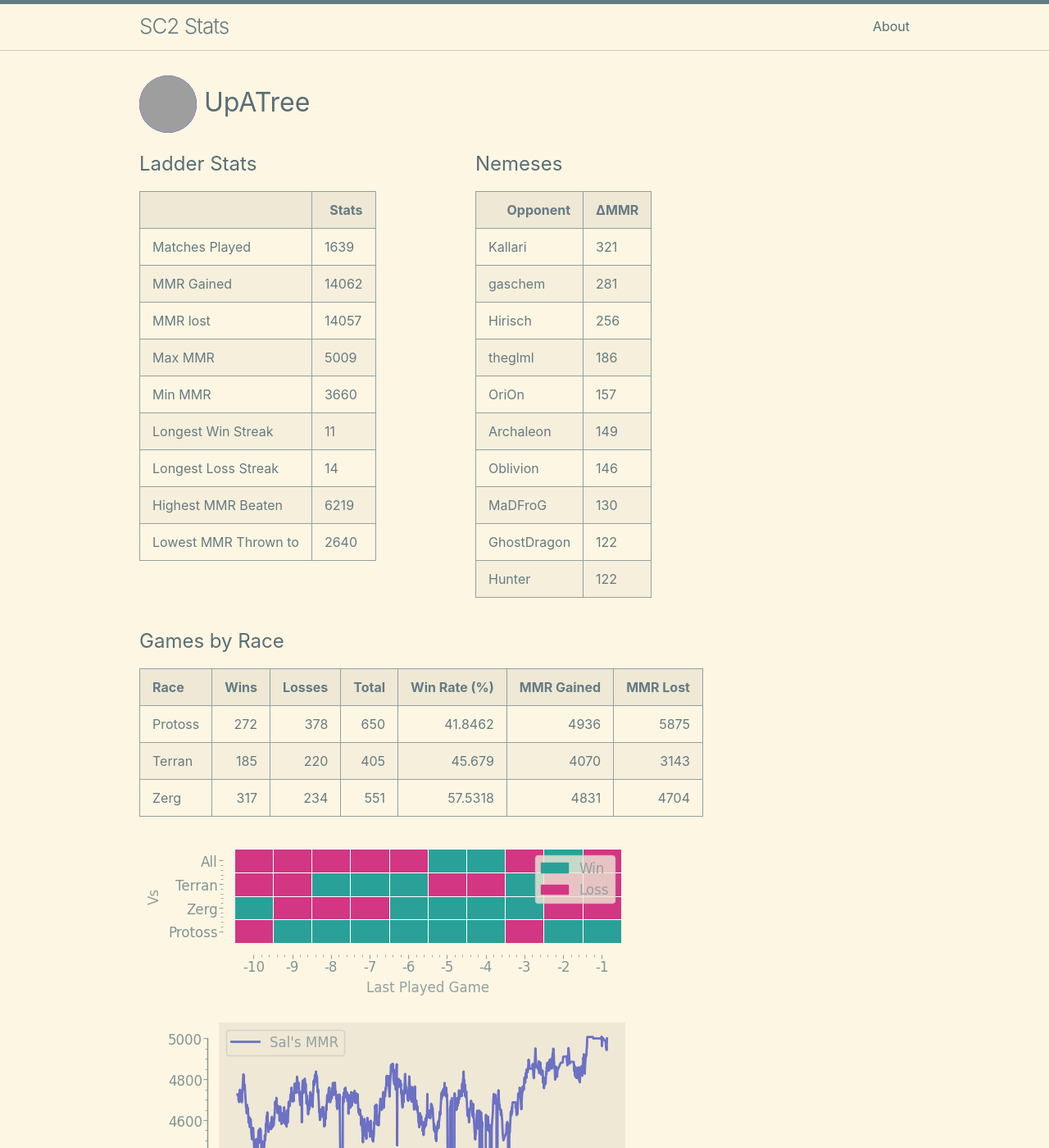
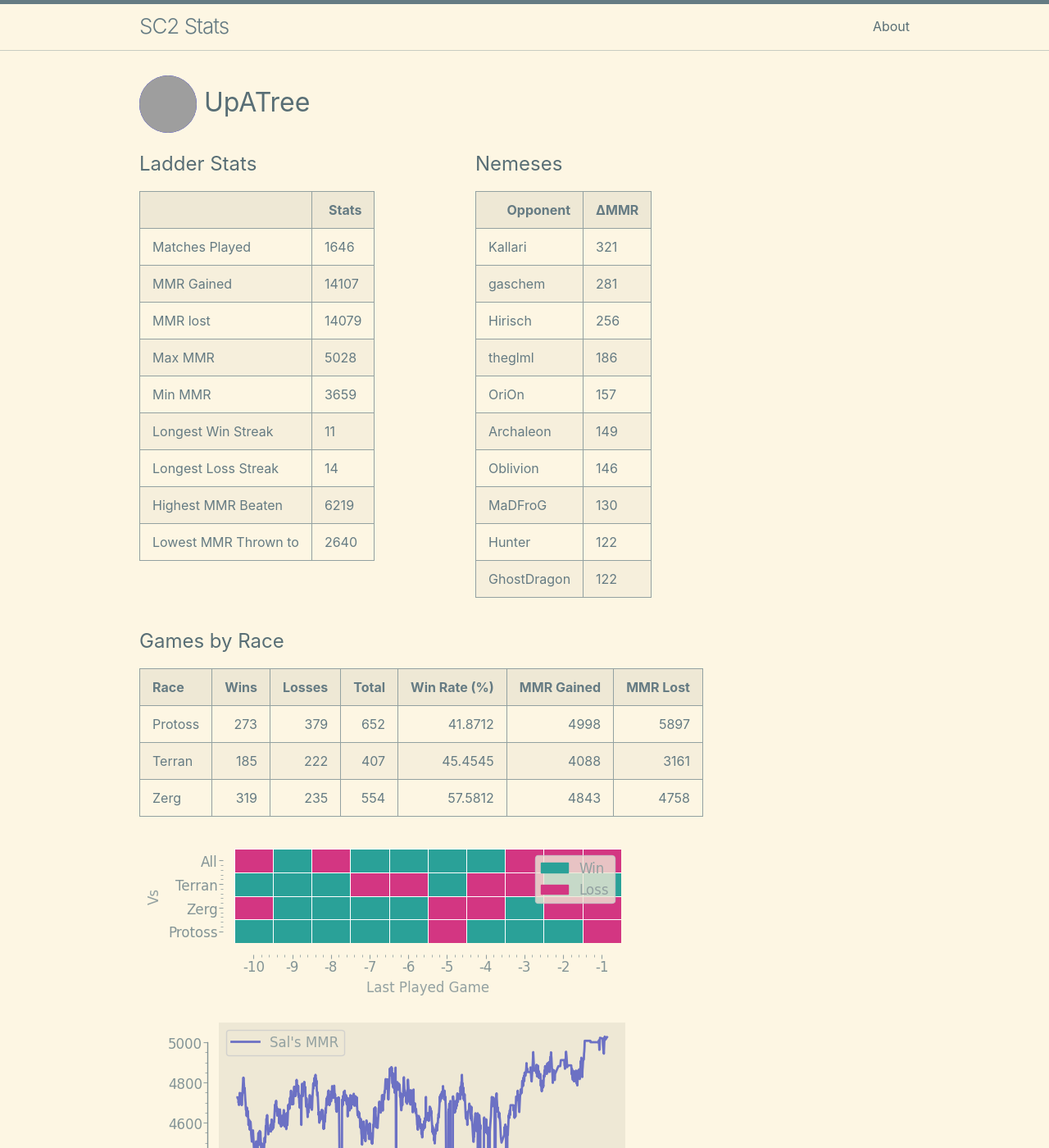
Before and after one commit to kylermurphy/UpATree, a Jekyll site: the page built from docs/index.md, in a window 1280 px wide and 1400 px high. Shown: the whole window at 82% size. Built offline with Jekyll 4.4.1, drawn with Linux system fonts in a browser that asks for light colours; grey boxes are pictures that could not be loaded.

Commit message:
running on push

```diff
--- a/docs/index.md
+++ b/docs/index.md
@@ -18,23 +18,23 @@ layout: home
   <tbody>
     <tr>
       <td>Matches Played</td>
-      <td>1639</td>
+      <td>1646</td>
     </tr>
     <tr>
       <td>MMR Gained</td>
-      <td>14062</td>
+      <td>14107</td>
     </tr>
     <tr>
       <td>MMR lost</td>
-      <td>14057</td>
+      <td>14079</td>
     </tr>
     <tr>
       <td>Max MMR</td>
-      <td>5009</td>
+      <td>5028</td>
     </tr>
     <tr>
       <td>Min MMR</td>
-      <td>3660</td>
+      <td>3659</td>
     </tr>
     <tr>
       <td>Longest Win Streak</td>
@@ -98,11 +98,11 @@ layout: home
       <td>130</td>
     </tr>
     <tr>
-      <td>GhostDragon</td>
+      <td>Hunter</td>
       <td>122</td>
     </tr>
     <tr>
-      <td>Hunter</td>
+      <td>GhostDragon</td>
       <td>122</td>
     </tr>
   </tbody>
@@ -114,9 +114,9 @@ layout: home
 
 | Race    |   Wins |   Losses |   Total |   Win Rate (%) |   MMR Gained |   MMR Lost |
 |:--------|-------:|---------:|--------:|---------------:|-------------:|-----------:|
-| Protoss |    272 |      378 |     650 |        41.8462 |         4936 |       5875 |
-| Terran  |    185 |      220 |     405 |        45.679  |         4070 |       3143 |
-| Zerg    |    317 |      234 |     551 |        57.5318 |         4831 |       4704 |
+| Protoss |    273 |      379 |     652 |        41.8712 |         4998 |       5897 |
+| Terran  |    185 |      222 |     407 |        45.4545 |         4088 |       3161 |
+| Zerg    |    319 |      235 |     554 |        57.5812 |         4843 |       4758 |
 
 ![Games by Race](./assets/gm_hist.png)
 
--- a/log.txt
+++ b/log.txt
@@ -777,3 +777,4 @@ Writing a log file 2025-03-31 22:22:53.
 Writing a log file 2025-03-31 22:48:01.
 Writing a log file 2025-03-31 23:21:54.
 Writing a log file 2025-03-31 23:47:52.
+Writing a log file 2025-04-01 16:28:55.
```
Also changed, not shown: docs/assets/MMR.png, docs/assets/daily.png, docs/assets/gm_hist.png, docs/assets/r_wrt.png, 1 other file.
